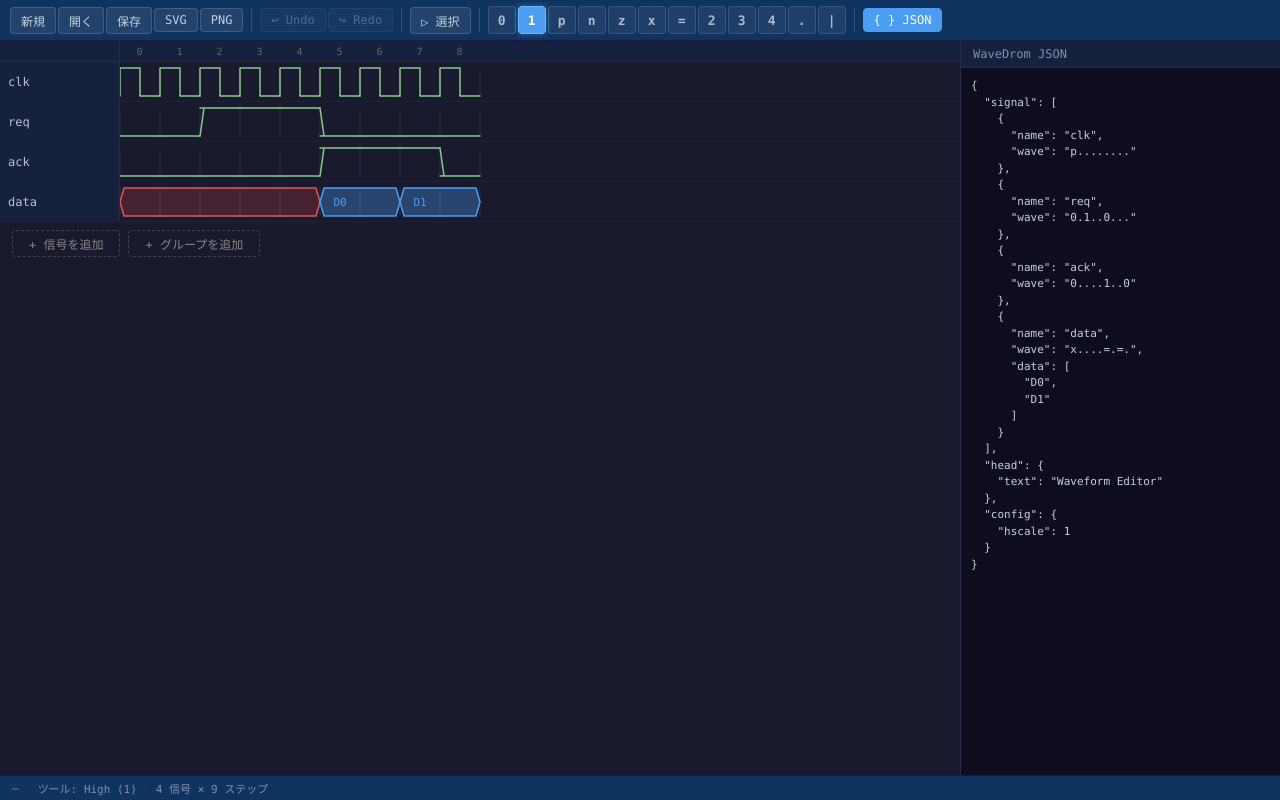
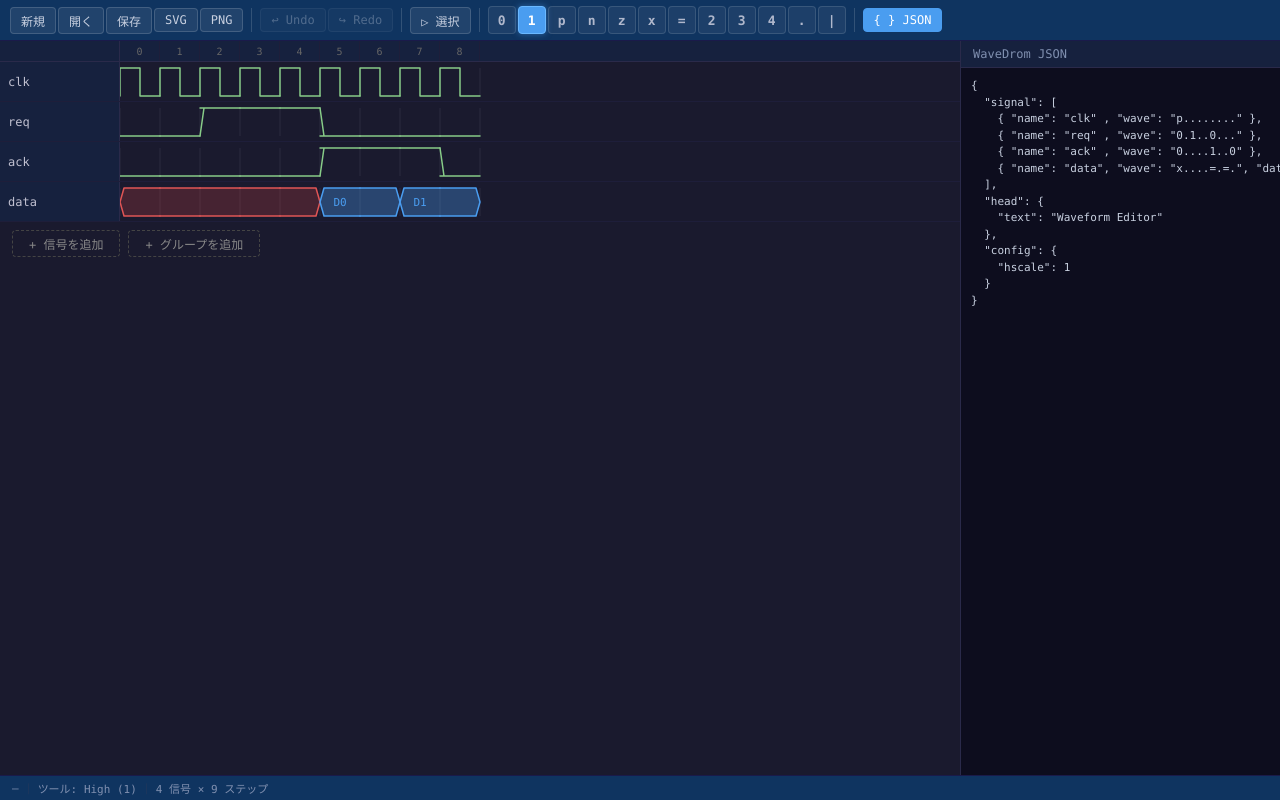
Before and after one commit to wakuto/waveform_editor, a React (Vite) app: page / in a window 1280 px wide. Both pictures are taken after a click on the button "{ } JSON". Built offline with nearby package versions, Linux system fonts and the light colour scheme.

Commit message:
jsonのフォーマッタを追加

```diff
--- a/src/App.tsx
+++ b/src/App.tsx
@@ -4,6 +4,7 @@ import WaveformCanvas from './components/WaveformCanvas/WaveformCanvas';
 import JsonEditor from './components/JsonEditor/JsonEditor';
 import StatusBar from './components/StatusBar/StatusBar';
 import { useWaveformStore } from './store/useWaveformStore';
+import { formatWaveDromJSON } from './utils/jsonFormatter';
 import type { WaveTool } from './types/wavedrom';
 import styles from './App.module.css';
 
@@ -71,7 +72,7 @@ const App: React.FC = () => {
         if ((e.key === 'z' && e.shiftKey) || e.key === 'Z') { e.preventDefault(); redo(); return; }
         if (e.key === 's') {
           e.preventDefault();
-          const json = JSON.stringify(waveformData, null, 2);
+          const json = formatWaveDromJSON(waveformData);
           const blob = new Blob([json], { type: 'application/json' });
           const url = URL.createObjectURL(blob);
           const a = document.createElement('a');
--- a/src/components/JsonEditor/JsonEditor.tsx
+++ b/src/components/JsonEditor/JsonEditor.tsx
@@ -1,17 +1,18 @@
 import React, { useState, useEffect, useCallback } from 'react';
 import { useWaveformStore } from '../../store/useWaveformStore';
+import { formatWaveDromJSON } from '../../utils/jsonFormatter';
 import styles from './JsonEditor.module.css';
 
 const JsonEditor: React.FC = () => {
     const waveformData = useWaveformStore((s) => s.waveformData);
     const setWaveformData = useWaveformStore((s) => s.setWaveformData);
 
-    const [text, setText] = useState(() => JSON.stringify(waveformData, null, 2));
+    const [text, setText] = useState(() => formatWaveDromJSON(waveformData));
     const [error, setError] = useState<string | null>(null);
 
     // 波形データが外部から変更されたときにテキストを更新
     useEffect(() => {
-        setText(JSON.stringify(waveformData, null, 2));
+        setText(formatWaveDromJSON(waveformData));
         setError(null);
     }, [waveformData]);
 
--- a/src/components/Toolbar/Toolbar.tsx
+++ b/src/components/Toolbar/Toolbar.tsx
@@ -19,6 +19,8 @@ const TOOLS: { key: WaveTool; label: string; title: string }[] = [
     { key: '.', label: '.', title: 'Continue' },
     { key: '|', label: '|', title: 'Gap' },
 ];
+
+import { formatWaveDromJSON } from '../../utils/jsonFormatter';
 
 const Toolbar: React.FC = () => {
     const selectedTool = useWaveformStore((s) => s.selectedTool);
@@ -75,7 +77,7 @@ const Toolbar: React.FC = () => {
 
     /** 保存（ダウンロード） */
     const handleSave = useCallback(() => {
-        const json = JSON.stringify(waveformData, null, 2);
+        const json = formatWaveDromJSON(waveformData);
         const blob = new Blob([json], { type: 'application/json' });
         const url = URL.createObjectURL(blob);
         const a = document.createElement('a');
--- /dev/null
+++ b/src/utils/jsonFormatter.ts
@@ -0,0 +1,105 @@
+import type { WaveDromData, WaveSignalOrGroup, WaveSignal } from '../types/wavedrom';
+
+export function formatWaveDromJSON(data: WaveDromData): string {
+    // 1. まず、すべての信号の "name" の長さを調べて、"wave" の開始位置を揃えるための最大長を計算する
+    // ネストの深さによるインデントの増加分も考慮する
+    let maxNameLen = 0;
+
+    const traverseForMaxLen = (items: WaveSignalOrGroup[], depth: number) => {
+        for (const item of items) {
+            if (Array.isArray(item)) {
+                traverseForMaxLen(item.slice(1) as WaveSignalOrGroup[], depth + 1);
+            } else if (item && typeof (item as WaveSignal).name === 'string') {
+                const name = (item as WaveSignal).name;
+                // JSON.stringify されたときの長さを考慮
+                const nameStrLen = JSON.stringify(name).length;
+                // ネストの深さによるインデントの増加分 (depth * 2) を加算
+                maxNameLen = Math.max(maxNameLen, nameStrLen + depth * 2);
+            }
+        }
+    };
+
+    if (Array.isArray(data.signal)) {
+        traverseForMaxLen(data.signal, 0);
+    }
+
+    // 2. カスタムフォーマットで文字列化
+    const formatSignalArray = (items: WaveSignalOrGroup[], indentLevel: number, depth: number): string => {
+        const innerIndent = '  '.repeat(indentLevel + 1);
+
+        const lines: string[] = [];
+
+        for (let i = 0; i < items.length; i++) {
+            const item = items[i];
+            const isLast = i === items.length - 1;
+            const comma = isLast ? '' : ',';
+
+            if (Array.isArray(item)) {
+                const groupName = JSON.stringify(item[0]);
+                const children = item.slice(1) as WaveSignalOrGroup[];
+                if (children.length === 0) {
+                    lines.push(`${innerIndent}[${groupName}]${comma}`);
+                } else {
+                    lines.push(`${innerIndent}[${groupName},`);
+                    lines.push(formatSignalArray(children, indentLevel + 1, depth + 1));
+                    lines.push(`${innerIndent}]${comma}`);
+                }
+            } else if (item && typeof (item as WaveSignal).wave === 'string') {
+                const sig = item as WaveSignal;
+                const nameStr = JSON.stringify(sig.name || '');
+                // 現在のネストの深さによるインデント分を引いた長さでパディングする
+                const targetLen = maxNameLen - (depth * 2);
+                const paddedName = nameStr.padEnd(targetLen, ' ');
+
+                // name と wave 以外のプロパティを抽出
+                const rest = { ...sig } as Record<string, unknown>;
+                delete rest.name;
+                delete rest.wave;
+
+                let line = `{ "name": ${paddedName}, "wave": ${JSON.stringify(sig.wave)}`;
+
+                // その他のプロパティ（dataなど）を追加
+                const restKeys = Object.keys(rest);
+                if (restKeys.length > 0) {
+                    for (const key of restKeys) {
+                        line += `, ${JSON.stringify(key)}: ${JSON.stringify(rest[key])}`;
+                    }
+                }
+
+                line += ` }${comma}`;
+                lines.push(`${innerIndent}${line}`);
+            } else {
+                // 空のオブジェクトなど
+                lines.push(`${innerIndent}${JSON.stringify(item)}${comma}`);
+            }
+        }
+
+        return lines.join('\n');
+    };
+
+    // 全体を構築
+    const rootKeys = Object.keys(data).filter(k => k !== 'signal');
+
+    let result = '{\n';
+
+    if (Array.isArray(data.signal)) {
+        result += '  "signal": [\n';
+        result += formatSignalArray(data.signal, 1, 0) + '\n';
+        result += `  ]${rootKeys.length > 0 ? ',' : ''}\n`;
+    } else {
+        result += `  "signal": ${JSON.stringify(data.signal)}${rootKeys.length > 0 ? ',' : ''}\n`;
+    }
+
+    for (let i = 0; i < rootKeys.length; i++) {
+        const key = rootKeys[i];
+        const isLast = i === rootKeys.length - 1;
+        const comma = isLast ? '' : ',';
+        // signal 以外のプロパティは通常の JSON.stringify で整形（インデント付き）
+        const valStr = JSON.stringify((data as unknown as Record<string, unknown>)[key], null, 2).split('\n').map((l, idx) => idx === 0 ? l : '  ' + l).join('\n');
+        result += `  ${JSON.stringify(key)}: ${valStr}${comma}\n`;
+    }
+
+    result += '}\n';
+
+    return result;
+}
```
